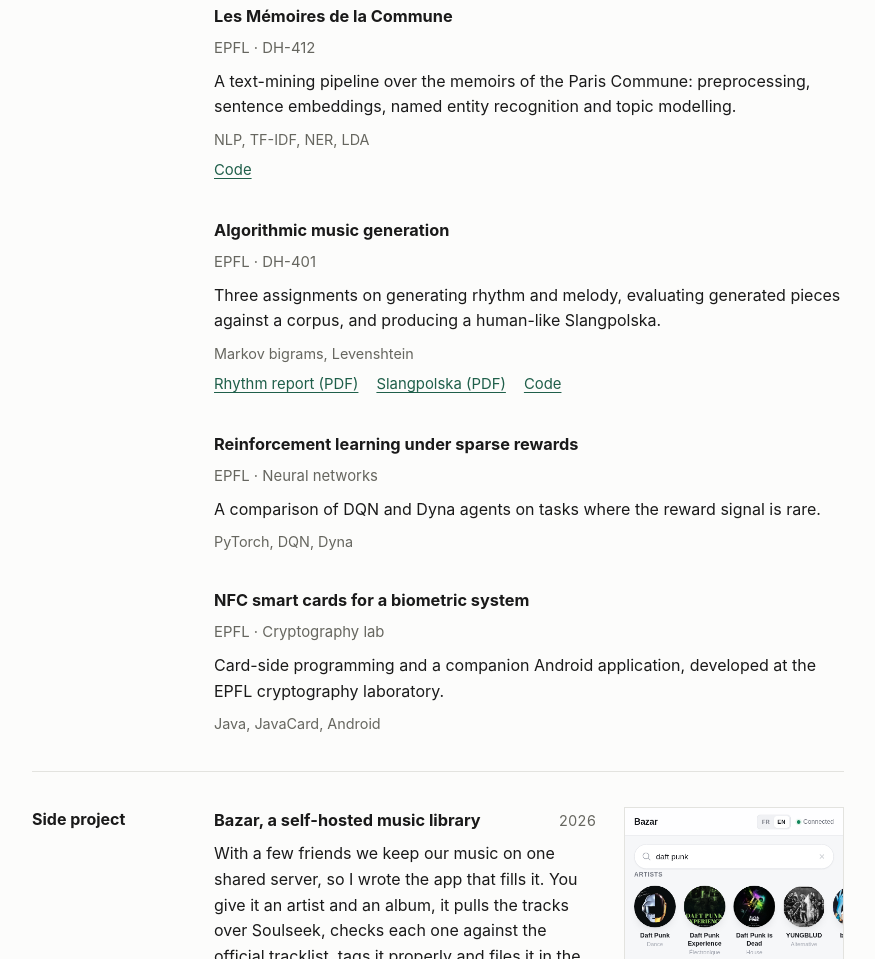
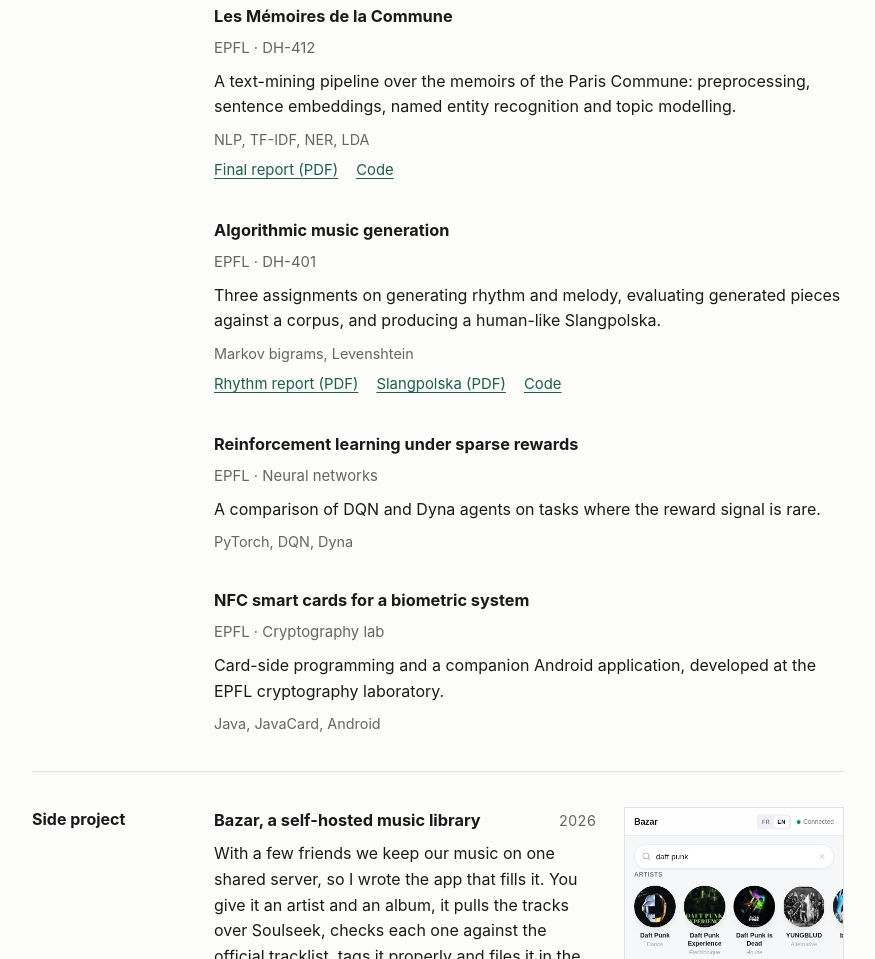
Before and after one commit to shayayan/portfolio, a plain HTML site: page index.html in a window 1280 px wide. Shown: the part 2193-3152 px from the top of the page, without its empty margins (202-1077 px from the left). Drawn offline with Linux system fonts and the light colour scheme.

Commit message:
Add DH-412 final report (Shaping Collective Memory) and link it from the site

```diff
--- a/index.html
+++ b/index.html
@@ -265,7 +265,10 @@
         <p class="org">EPFL · DH-412</p>
         <p data-en="A text-mining pipeline over the memoirs of the Paris Commune: preprocessing, sentence embeddings, named entity recognition and topic modelling." data-fr="Un pipeline de text-mining sur les mémoires de la Commune de Paris : prétraitement, embeddings de phrases, reconnaissance d'entités nommées et modélisation de sujets.">A text-mining pipeline over the memoirs of the Paris Commune: preprocessing, sentence embeddings, named entity recognition and topic modelling.</p>
         <p class="stack">NLP, TF-IDF, NER, LDA</p>
-        <div class="rowlinks"><a href="https://github.com/shayayan/commune_memoirs_epfl_dh412" target="_blank" rel="noopener noreferrer" data-en="Code" data-fr="Code">Code</a></div>
+        <div class="rowlinks">
+          <a href="reports/Shaping Collective Memory.pdf" target="_blank" rel="noopener noreferrer" data-en="Final report (PDF)" data-fr="Rapport final (PDF)">Final report (PDF)</a>
+          <a href="https://github.com/shayayan/commune_memoirs_epfl_dh412" target="_blank" rel="noopener noreferrer" data-en="Code" data-fr="Code">Code</a>
+        </div>
       </div>
 
       <div class="entry">
```
Also changed, not shown: 1 other file.
